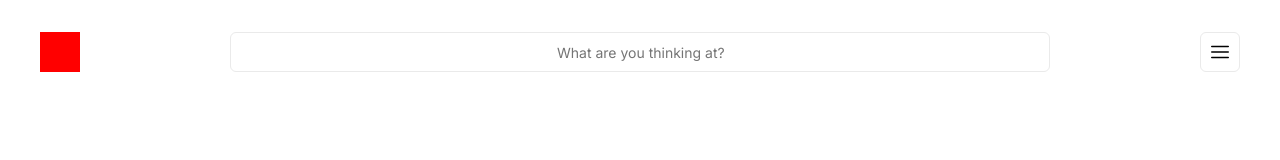
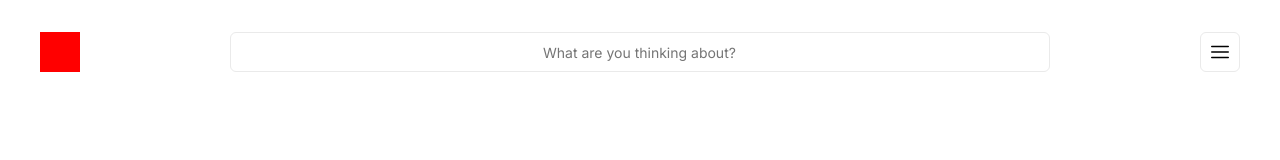
Before and after one commit to VladCuciureanu/CheckIt, a Next.js app: page / in a window 1280 px wide. Shown: the top 160 px of the page. Built offline with nearby package versions, Linux system fonts and the light colour scheme.

Commit message:
refactor: Small changes

```diff
--- a/src/components/Index/Input/index.module.scss
+++ b/src/components/Index/Input/index.module.scss
@@ -21,7 +21,7 @@
   &:not(:focus) {
     &::placeholder {
       padding: calc(
-        (min(var(--main-column-width), calc(100vw - 15rem)) / 2) - 6.25rem
+        (min(var(--main-column-width), calc(100vw - 15rem)) / 2) - 7.125rem
       );
     }
   }
--- a/src/components/Index/Input/index.tsx
+++ b/src/components/Index/Input/index.tsx
@@ -17,7 +17,7 @@ export default function InputField(props: InputFieldProps) {
     <form className={styles.Form} onSubmit={onSubmit}>
       <input
         className={isEmpty ? styles.InputFieldEmpty : styles.InputField}
-        placeholder={"What are you thinking at?"}
+        placeholder={"What are you thinking about?"}
         onFocus={() => setFocused(true)}
         onBlur={() => setFocused(false)}
         style={showButton ? { width: "calc(100% - 3.125rem)" } : undefined}
@@ -30,7 +30,7 @@ export default function InputField(props: InputFieldProps) {
           showButton
             ? undefined
             : {
-                transform: "translateX(200%)",
+                transform: "translateX(125%)",
                 opacity: 0,
                 pointerEvents: "none",
               }
```
